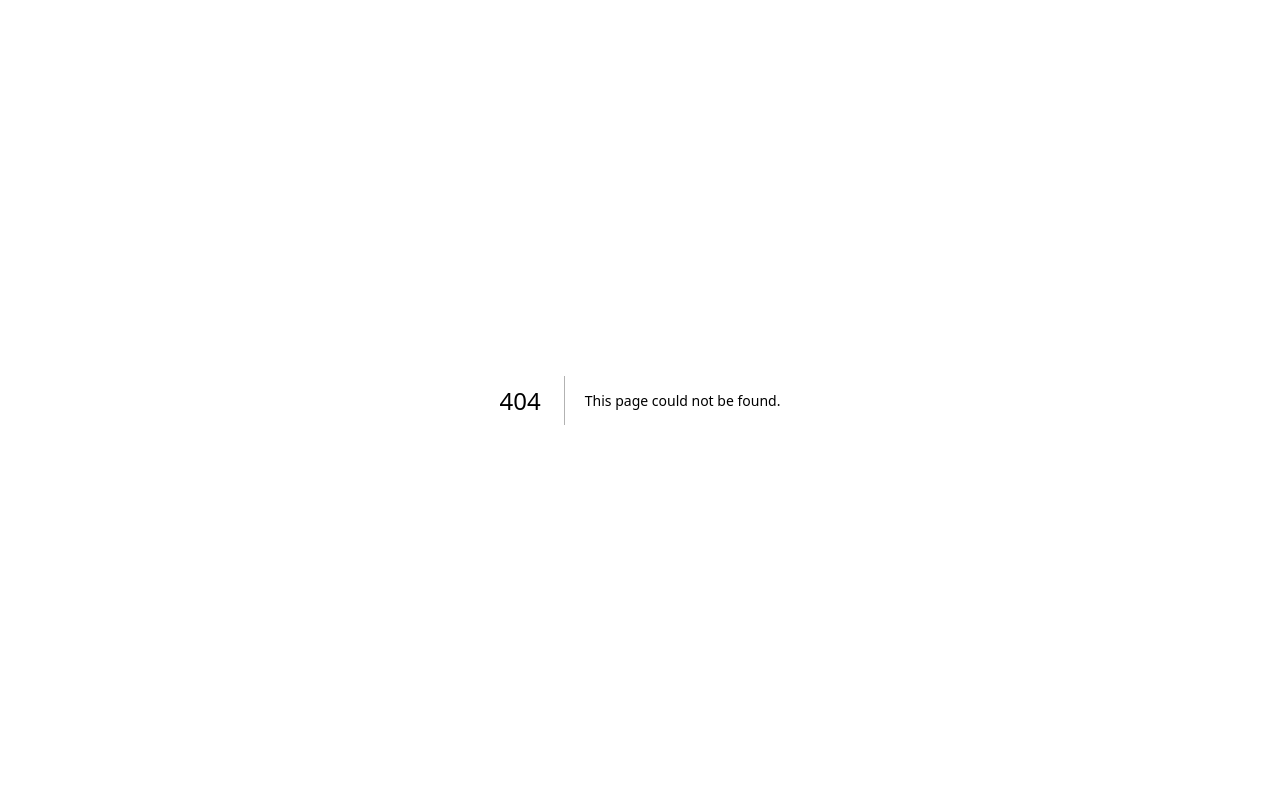
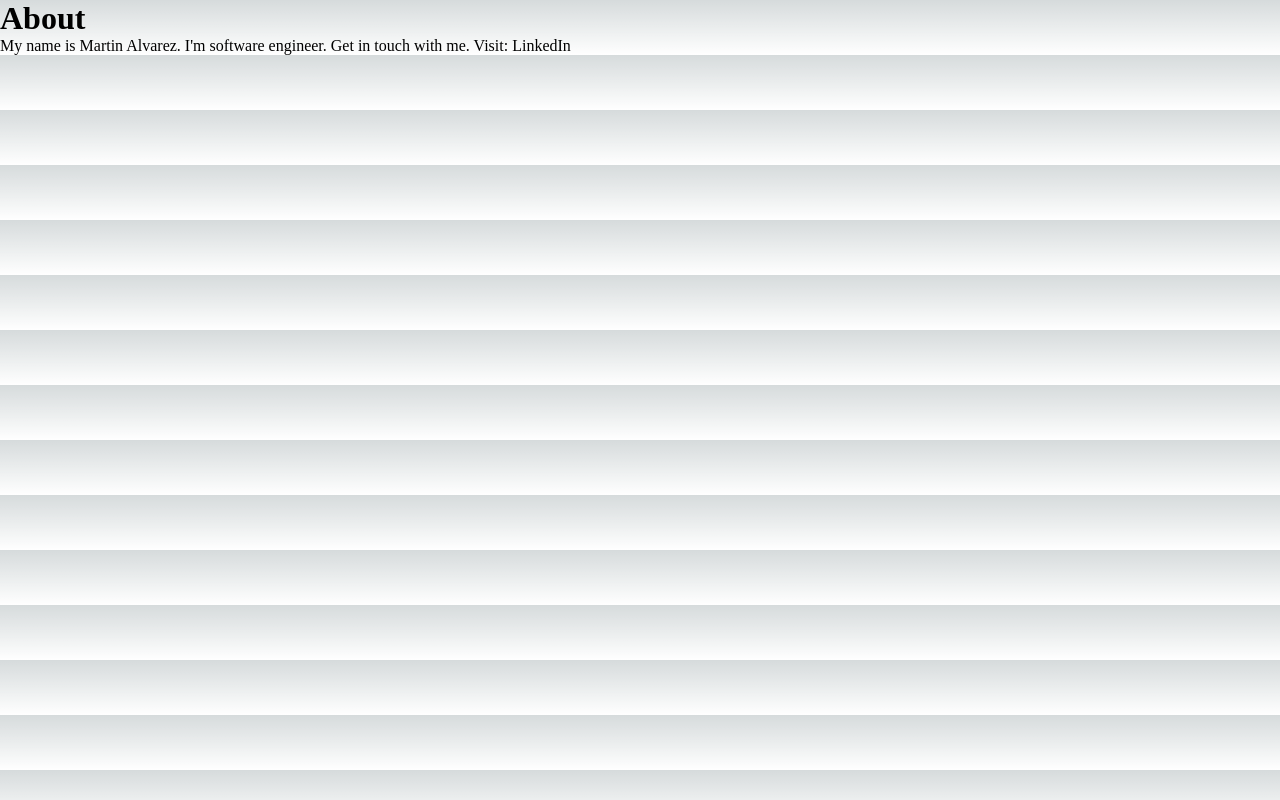
Before and after one commit to martinalvarez/next-page-router-curator, a Next.js app in the folder next-page-router-curator/: page /about in a window 1280 px wide. Before the commit this address had no page. Built offline with nearby package versions, Linux system fonts and the light colour scheme.

Commit message:
Add about, videos and video draft pages

```diff
--- /dev/null
+++ b/next-page-router-curator/src/pages/about.js
@@ -0,0 +1,14 @@
+function About() {
+    return(
+        <>
+            <h1>About</h1>
+            <p>My name is Martin Alvarez.
+                I'm software engineer.
+                Get in touch with me.
+                Visit: <a href="https://www.linkedin.com/in/martingerardoalvarez/" target="_blank">LinkedIn</a>
+            </p>
+        </>
+    );
+}
+
+export default About;
```
Also changed, not shown: next-page-router-curator/src/pages/video/[url].js (added, +10 -0 lines), next-page-router-curator/src/pages/videos/index.js (added, +10 -0 lines).
